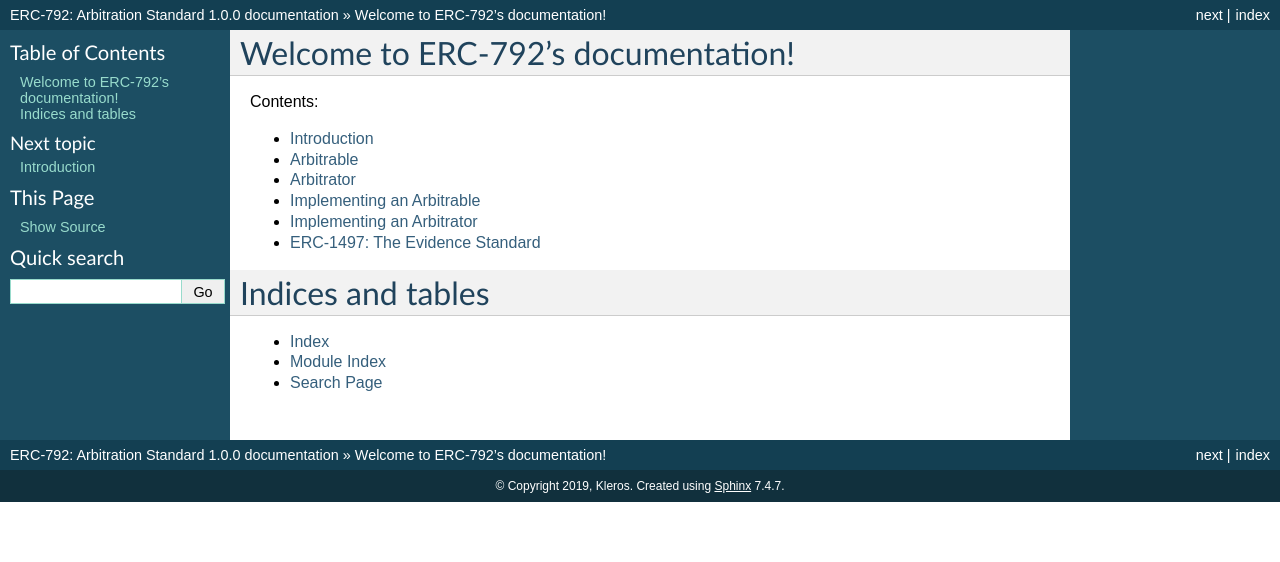
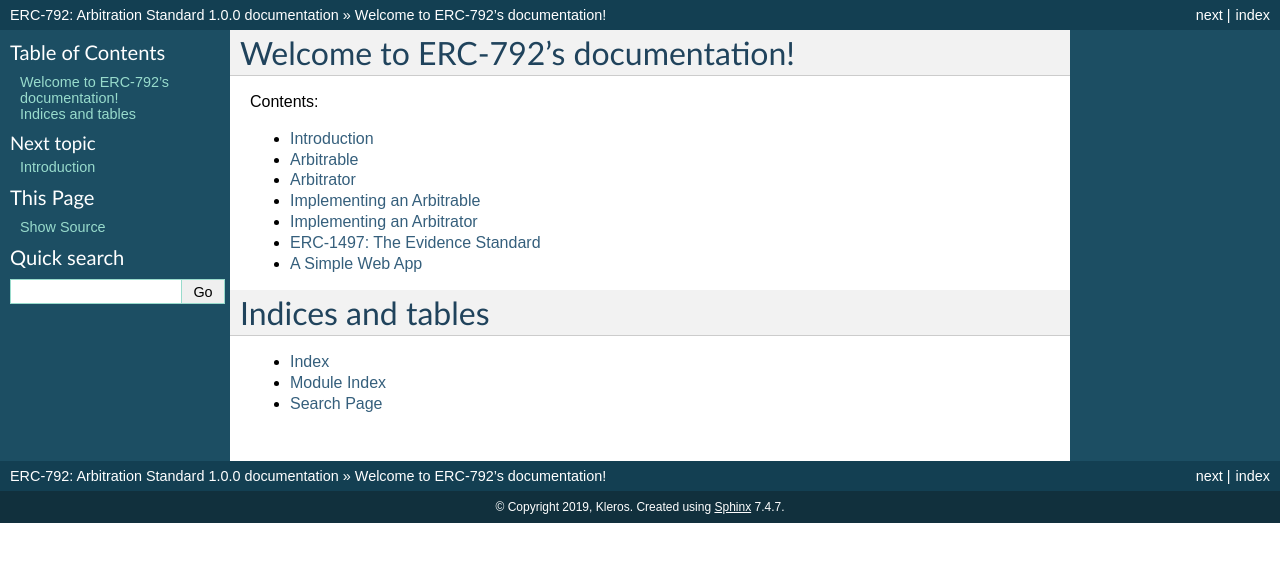
Before and after one commit to kleros/erc-792, a Sphinx documentation site: the page built from docs/index.rst, in a window 1280 px wide. Shown: the top 562 px of the page. Built offline with Sphinx 7.4.7, drawn with Linux system fonts in a browser that asks for light colours.

Commit message:
feat(web-app-example): add web app example page

```diff
--- a/docs/index.rst
+++ b/docs/index.rst
@@ -11,6 +11,7 @@
    implementing-an-arbitrable
    implementing-an-arbitrator
    erc-1497
+   web-app-example
 
 
 Indices and tables
--- /dev/null
+++ b/docs/web-app-example.rst
@@ -0,0 +1,6 @@
+================
+A Simple Web App
+================
+
+.. todo::
+  Show a simple web application using React.
```
